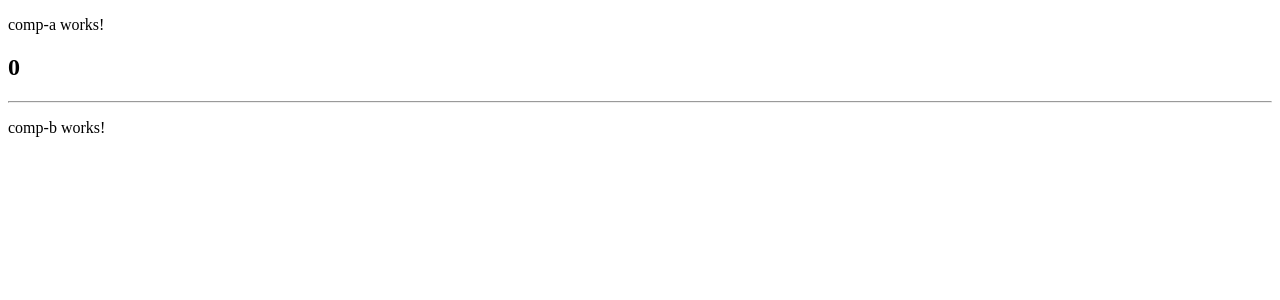
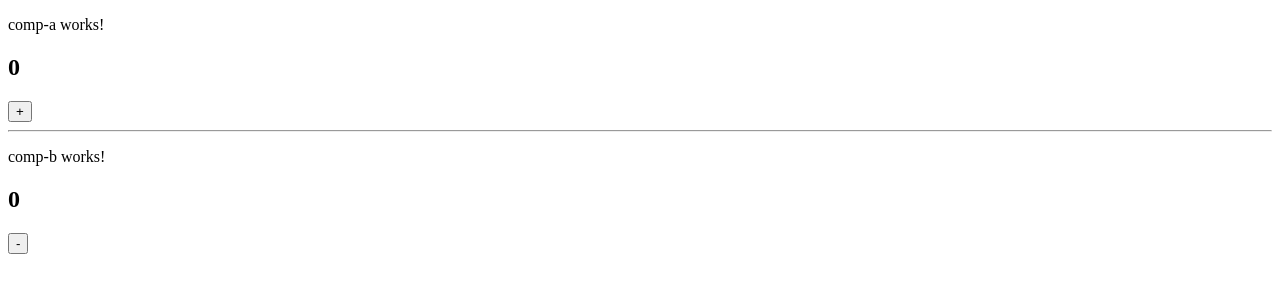
Before and after one commit to RuslanPer/angular-test, an Angular app: page / in a window 1280 px wide. Shown: the top 300 px of the page. Built offline with nearby package versions, Linux system fonts and the light colour scheme.

Commit message:
11.3 Service scope

```diff
--- a/src/app/components/comp-a/comp-a.component.html
+++ b/src/app/components/comp-a/comp-a.component.html
@@ -1,2 +1,3 @@
 <p>comp-a works!</p>
 <h2>{{ value }}</h2>
+<button (click)="addValueHandler()">+</button>
--- a/src/app/components/comp-a/comp-a.component.ts
+++ b/src/app/components/comp-a/comp-a.component.ts
@@ -14,4 +14,8 @@ export class CompAComponent implements OnInit {
   ngOnInit(): void {
     this.value = this.valueService.value
   }
+
+  addValueHandler() {
+    this.valueService.add()
+  }
 }
--- a/src/app/components/comp-b/comp-b.component.html
+++ b/src/app/components/comp-b/comp-b.component.html
@@ -1 +1,3 @@
 <p>comp-b works!</p>
+<h2>{{ value }}</h2>
+<button (click)="decValueHandler()">-</button>
--- a/src/app/components/comp-b/comp-b.component.ts
+++ b/src/app/components/comp-b/comp-b.component.ts
@@ -1,15 +1,21 @@
-import { Component, OnInit } from '@angular/core';
+import { Component, OnInit } from '@angular/core'
+import { ValueService } from '../../services/value.service'
 
 @Component({
   selector: 'app-comp-b',
   templateUrl: './comp-b.component.html',
-  styleUrls: ['./comp-b.component.scss']
+  styleUrls: ['./comp-b.component.scss'],
 })
 export class CompBComponent implements OnInit {
+  value = 0
 
-  constructor() { }
+  constructor(private valueService: ValueService) {}
 
   ngOnInit(): void {
+    this.value = this.valueService.value
   }
 
+  decValueHandler() {
+    this.valueService.dec()
+  }
 }
--- a/src/app/services/value.service.ts
+++ b/src/app/services/value.service.ts
@@ -5,4 +5,12 @@ import { Injectable } from '@angular/core'
 })
 export class ValueService {
   value = 0
+
+  add() {
+    this.value = this.value + 1
+  }
+
+  dec() {
+    this.value = this.value - 1
+  }
 }
```
